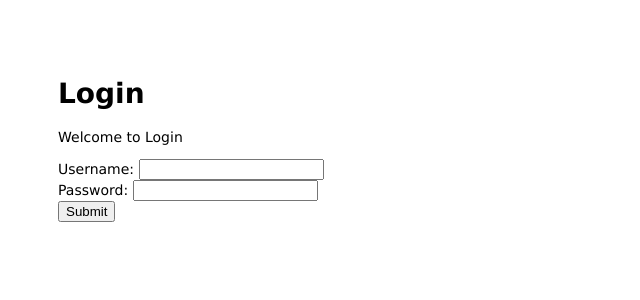
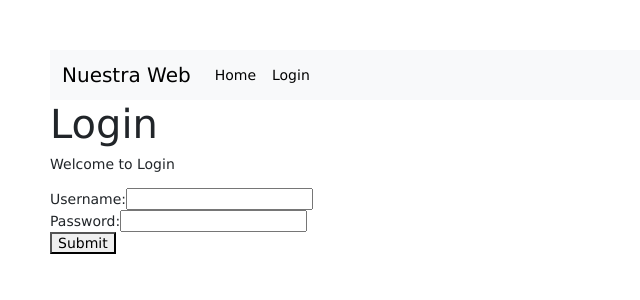
Before and after one commit to CEU-EPS-SW1/sw1_2026_repo, a Node server app: page /login in a window 1280 px wide. Shown: the top 300 px of the page, without its empty margins (0-640 px from the left). Run offline with Node 20, Linux system fonts and the light colour scheme.

Commit message:
Terminado EjemploLogin

```diff
--- a/nodejsEjemploLogin/app.js
+++ b/nodejsEjemploLogin/app.js
@@ -10,6 +10,7 @@ const loginRouter = require('./routes/login');
 const restrictedRouter = require('./routes/restricted');
 
 let app = express();
+app.locals.title_global = "Nuestra Web";
 
 // view engine setup
 app.set('views', path.join(__dirname, 'views'));
@@ -25,10 +26,29 @@ app.use(session({
   resave: false,
   saveUninitialized: true
 }));
+app.use((req, res, next) => {
+  if (req.session.message){
+    res.locals.message = req.session.message;
+  } else {
+    res.locals.message = "";
+  }
+  if (req.session.error){
+    res.locals.error = req.session.error;
+  } else {
+    res.locals.error = "";
+  }
+  delete req.session.message;
+  delete req.session.error;
+  next();
+});
 
 app.use('/', indexRouter);
 app.use('/login', loginRouter);
 app.use('/restricted', checkLogin, restrictedRouter);
+app.use('/logout', (req, res) => {
+  req.session.destroy();
+  res.redirect('/');
+});
 
 function checkLogin(req, res, next){
   console.log(req.session);
--- a/nodejsEjemploLogin/package.json
+++ b/nodejsEjemploLogin/package.json
@@ -6,6 +6,7 @@
     "start": "node ./bin/www"
   },
   "dependencies": {
+    "bcrypt": "^6.0.0",
     "cookie-parser": "~1.4.4",
     "debug": "~2.6.9",
     "ejs": "^7.0.2",
--- a/nodejsEjemploLogin/routes/index.js
+++ b/nodejsEjemploLogin/routes/index.js
@@ -3,7 +3,7 @@ var router = express.Router();
 
 /* GET home page. */
 router.get('/', function(req, res, next) {
-  res.render('index', { title: 'Express' });
+  res.render('index', { title: 'Express', user: req.session.user});
 });
 
 module.exports = router;
--- a/nodejsEjemploLogin/routes/login.js
+++ b/nodejsEjemploLogin/routes/login.js
@@ -4,16 +4,18 @@ const database = require('../database');
 
 /* GET users listing. */
 router.get('/', function(req, res, next) {
-  res.render('login', { title: 'Login' });
+  res.render('login', { title: 'Login', user: req.session.user});
 });
 
-router.post('/', function(req, res, next) {
+router.post('/', async function(req, res, next) {
   const username = req.body.user;
   const password = req.body.pass;
-  if (database.users.isLoginRight(username, password)){
+  if (await database.users.isLoginRight(username, password)){
     req.session.user = {username};
+    req.session.message = "¡Inicio de sesión correcto!";
     res.redirect('restricted');
   } else {
+    req.session.error = "¡Usuario o contraseña incorrectos!";
     res.redirect('login');
   }
 });
--- a/nodejsEjemploLogin/routes/restricted.js
+++ b/nodejsEjemploLogin/routes/restricted.js
@@ -3,7 +3,7 @@ var router = express.Router();
 
 /* GET home page. */
 router.get('/', function(req, res, next) {
-  res.render('restricted', { title: 'Restricted' });
+  res.render('restricted', { title: 'Restricted', user: req.session.user});
 });
 
 module.exports = router;
--- /dev/null
+++ b/nodejsEjemploLogin/views/footer.ejs
@@ -0,0 +1,14 @@
+<% if (message) { %>
+  <div class="alert alert-primary" role="alert">
+    <p><%- message %></p>
+    <button type="button" class="btn-close" data-bs-dismiss="alert" aria-label="Close"></button>
+    </div>
+
+<% } if (error) { %>
+    <div class="alert alert-danger" role="alert">
+    <p><%- error %></p>
+    <button type="button" class="btn-close" data-bs-dismiss="alert" aria-label="Close"></button>
+</div>
+<% } %>
+</body>
+</html>
--- /dev/null
+++ b/nodejsEjemploLogin/views/header.ejs
@@ -0,0 +1,39 @@
+<!DOCTYPE html>
+<html>
+  <head>
+    <title><%= title %></title>
+    <link href="https://cdn.jsdelivr.net/npm/bootstrap@5.3.8/dist/css/bootstrap.min.css" rel="stylesheet" integrity="sha384-sRIl4kxILFvY47J16cr9ZwB07vP4J8+LH7qKQnuqkuIAvNWLzeN8tE5YBujZqJLB" crossorigin="anonymous">
+    <script src="https://cdn.jsdelivr.net/npm/bootstrap@5.3.8/dist/js/bootstrap.bundle.min.js" integrity="sha384-FKyoEForCGlyvwx9Hj09JcYn3nv7wiPVlz7YYwJrWVcXK/BmnVDxM+D2scQbITxI" crossorigin="anonymous"></script>
+    <link rel='stylesheet' href='/stylesheets/style.css' />
+  </head>
+  <body>
+    <nav class="navbar navbar-expand-lg bg-body-tertiary">
+        <div class="container-fluid">
+          <a class="navbar-brand" href="#"><%= title_global %></a>
+          <button class="navbar-toggler" type="button" data-bs-toggle="collapse" data-bs-target="#navbarNav" aria-controls="navbarNav" aria-expanded="false" aria-label="Toggle navigation">
+            <span class="navbar-toggler-icon"></span>
+          </button>
+          <div class="collapse navbar-collapse" id="navbarNav">
+            <ul class="navbar-nav">
+              <li class="nav-item">
+                <a class="nav-link active" aria-current="page" href="/">Home</a>
+              </li>
+              <% if (!user) { %>
+              <li class="nav-item">
+                <a class="nav-link active" aria-current="page" href="/login">Login</a>
+              </li>
+              <% } else { %>
+              <li class="nav-item">
+                <a class="nav-link active" aria-current="page" href="/restricted">Restricted</a>
+              </li>
+              <li class="nav-item">
+                <a class="nav-link active" aria-current="page" href="/logout">Logout</a>
+              </li>
+              <li>
+                Bienvenido <%= user.username %>
+              </li>
+              <% } %>
+
+            </div>
+        </div>
+    </nav>
--- a/nodejsEjemploLogin/views/login.ejs
+++ b/nodejsEjemploLogin/views/login.ejs
@@ -1,14 +1,4 @@
-<!DOCTYPE html>
-<html>
-
-<head>
-  <title>
-    <%= title %>
-  </title>
-  <link rel='stylesheet' href='/stylesheets/style.css' />
-</head>
-
-<body>
+<%- include("header", {}) %>
   <h1>
     <%= title %>
   </h1>
@@ -19,6 +9,4 @@
     <label for="pass">Password: </label><input type="password" name="pass" id="pass"><br>
     <button type="submit">Submit</button>
   </form>
-</body>
-
-</html>
+<%- include("footer", {}) %>
```
Also changed, not shown: nodejsEjemploLogin/database/models/user.model.js (+22 -6 lines), nodejsEjemploLogin/views/index.ejs (+2 -9 lines), nodejsEjemploLogin/views/restricted.ejs (+2 -9 lines), 1 other file.
